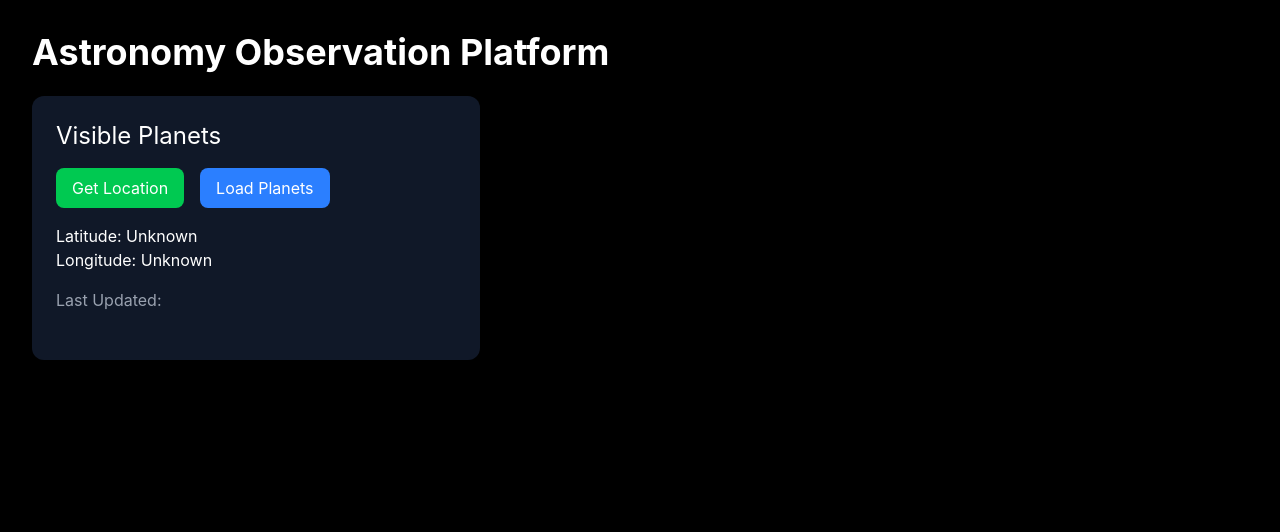
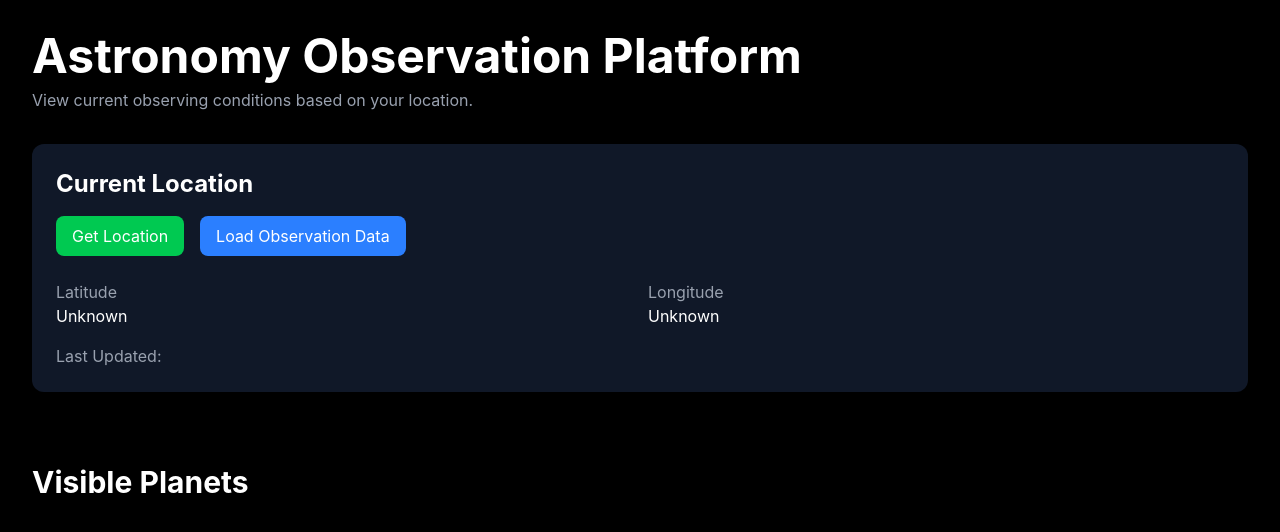
Before and after one commit to FieryFire0218/astronomy-observation-platform, a React (Vite) app in the folder frontend/: page / in a window 1280 px wide. Shown: the top 532 px of the page. Built offline with nearby package versions, Linux system fonts and the light colour scheme.

Commit message:
improved ui

```diff
--- a/frontend/src/App.tsx
+++ b/frontend/src/App.tsx
@@ -92,22 +92,34 @@
 }
 
   return (
-    <div className="min-h-screen bg-black text-white p-8">
+    <div className="min-h-screen bg-black text-white">
 
-      <h1 className="text-4xl font-bold mb-6">
+      <div className="max-w-7xl mx-auto p-8">
+
+        {/* ---------- Header ---------- */}
+
+        <h1 className="text-5xl font-bold mb-2">
           Astronomy Observation Platform
         </h1>
 
-      <div className="bg-gray-900 p-6 rounded-xl w-full max-w-md">
+        <p className="text-gray-400 mb-8">
+          View current observing conditions based on your location.
+        </p>
 
-        <h2 className="text-2xl mb-4">
-          Visible Planets
+        {/* ---------- Location Card ---------- */}
+
+        <div className="bg-gray-900 rounded-xl p-6 mb-8">
+
+          <h2 className="text-2xl font-bold mb-4">
+            Current Location
           </h2>
+
+          <div className="flex gap-4 flex-wrap mb-6">
 
             <button
               onClick={getLocation}
               disabled={locationLoading}
-          className="bg-green-500 px-4 py-2 rounded-lg mr-4"
+              className="bg-green-500 px-4 py-2 rounded-lg"
             >
               {locationLoading
                 ? "Getting Location..."
@@ -118,18 +130,36 @@
               onClick={loadPlanets}
               className="bg-blue-500 px-4 py-2 rounded-lg"
             >
-          Load Planets
+              Load Observation Data
             </button>
 
-        <div className="mt-4">
+          </div>
 
-          <p>
-            Latitude: {latitude ?? "Unknown"}
+          <div className="grid grid-cols-2 gap-4">
+
+            <div>
+
+              <p className="text-gray-400">
+                Latitude
               </p>
 
               <p>
-            Longitude: {longitude ?? "Unknown"}
+                {latitude ?? "Unknown"}
               </p>
+
+            </div>
+
+            <div>
+
+              <p className="text-gray-400">
+                Longitude
+              </p>
+
+              <p>
+                {longitude ?? "Unknown"}
+              </p>
+
+            </div>
 
           </div>
 
@@ -137,23 +167,9 @@
             Last Updated: {lastUpdated}
           </p>
 
-        {observationScore && (
-            <ObservationScoreCard
-                observationScore={observationScore}
-            />
-        )}
-
-        {weather && (
-          <WeatherCard weather={weather} />
-        )}
-
-        {sun && (
-            <SunCard sun={sun} />
-        )}
-
           {loading && (
             <p className="mt-4">
-            Loading planets...
+              Loading astronomy data...
             </p>
           )}
 
@@ -163,10 +179,47 @@
             </p>
           )}
 
-        <div className="mt-6 space-y-4">
+        </div>
+
+        {/* ---------- Dashboard ---------- */}
+
+        <div className="grid grid-cols-1 lg:grid-cols-2 gap-6">
+
+          {observationScore && (
+            <ObservationScoreCard
+              observationScore={observationScore}
+            />
+          )}
+
+          {sun && (
+            <SunCard
+              sun={sun}
+            />
+          )}
+
+          {weather && (
+            <WeatherCard
+              weather={weather}
+            />
+          )}
+
+          {/* SkyMap will go here later */}
+
+        </div>
+
+        {/* ---------- Planets ---------- */}
+
+        <div className="mt-10">
+
+          <h2 className="text-3xl font-bold mb-6">
+            Visible Planets
+          </h2>
+
+          <div className="grid grid-cols-1 md:grid-cols-2 xl:grid-cols-3 gap-6">
 
             {planets &&
-            Object.entries(planets).map(([name, planet]: [string, Planet]) => (
+              Object.entries(planets).map(
+                ([name, planet]: [string, Planet]) => (
 
                   <PlanetCard
                     key={name}
@@ -174,8 +227,10 @@
                     planet={planet}
                   />
 
-            ))
-          }
+                )
+              )}
+
+          </div>
 
         </div>
 
```
Lines whose indentation alone changed are shown as unchanged.
